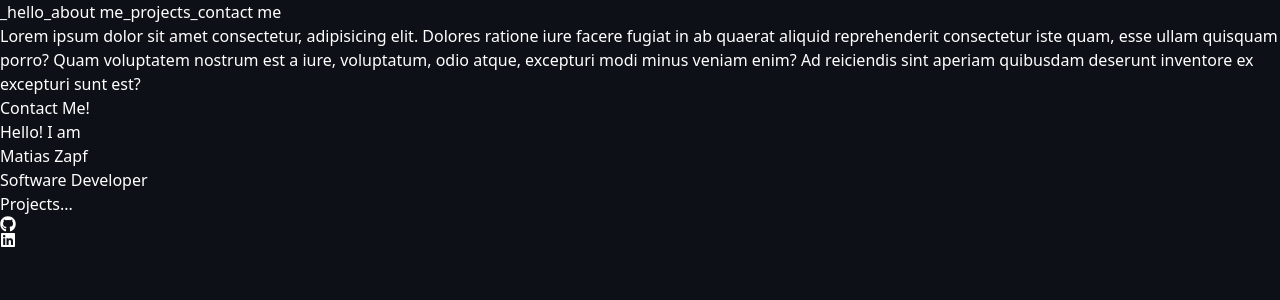
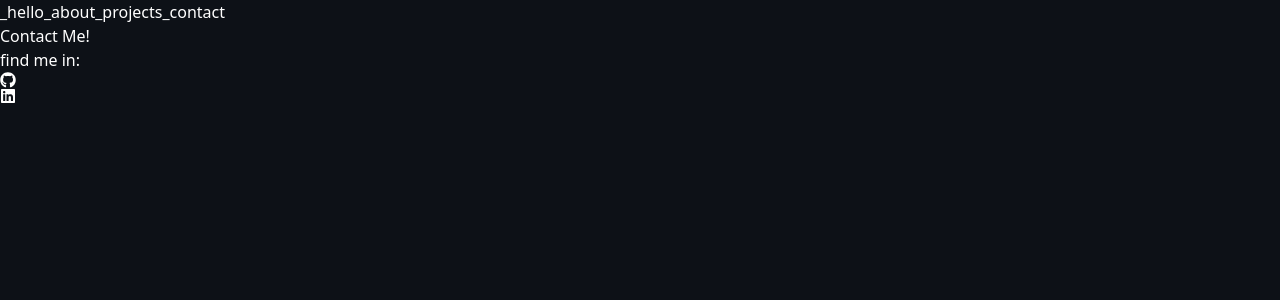
Before and after one commit to mzapf/portfolio, a React (Vite) app: page /contact in a window 1280 px wide. Shown: the top 300 px of the page. Built offline with nearby package versions, Linux system fonts and the light colour scheme.

Commit message:
improve navbar

```diff
--- a/src/App.jsx
+++ b/src/App.jsx
@@ -1,13 +1,38 @@
-import { Footer } from "./components/Footer"
-import { NavBar } from "./components/NavBar"
+import { RouterProvider, createBrowserRouter } from "react-router-dom"
+import { About } from "./components/About"
+import { Contact } from "./components/Contact"
+import { Hello } from "./components/Hello"
+import { Projects } from "./components/Projects"
 import { Pages } from "./components/Pages"
+
+const router = createBrowserRouter([
+    {
+        element: <Pages />,
+        children: [
+            {
+                path: "/",
+                element: <Hello />,
+            },
+            {
+                path: "/about",
+                element: <About />,
+            },
+            {
+                path: "/projects",
+                element: <Projects />,
+            },
+            {
+                path: "/contact",
+                element: <Contact />,
+            },
+        ],
+    },
+])
 
 function App() {
     return (
         <>
-            <NavBar />
-            <Pages />
-            <Footer />
+            <RouterProvider router={router} />
         </>
     )
 }
--- /dev/null
+++ b/src/components/About.jsx
@@ -0,0 +1,17 @@
+const About = () => {
+    return (
+        <>
+            <p>
+                Lorem, ipsum dolor sit amet consectetur adipisicing elit.
+                Provident eum inventore praesentium ratione ea, suscipit
+                corrupti laboriosam cum deserunt esse aperiam perspiciatis
+                quaerat odio? Odio voluptates, natus unde minus error
+                reiciendis. Consequatur nobis itaque ipsam dolores consectetur
+                voluptatem sequi temporibus, fugit quas sint totam doloremque
+                molestias quis odit incidunt magni?
+            </p>
+        </>
+    )
+}
+
+export { About }
--- a/src/components/AboutMe.jsx
+++ /dev/null
@@ -1,16 +0,0 @@
-const AboutMe = () => {
-    return (
-        <>
-            <p>
-                Lorem ipsum dolor sit amet consectetur, adipisicing elit.
-                Dolores ratione iure facere fugiat in ab quaerat aliquid
-                reprehenderit consectetur iste quam, esse ullam quisquam porro?
-                Quam voluptatem nostrum est a iure, voluptatum, odio atque,
-                excepturi modi minus veniam enim? Ad reiciendis sint aperiam
-                quibusdam deserunt inventore ex excepturi sunt est?
-            </p>
-        </>
-    )
-}
-
-export { AboutMe }
--- a/src/components/Footer.jsx
+++ b/src/components/Footer.jsx
@@ -13,7 +13,8 @@ const links = [
 
 const Footer = () => {
     return (
-        <footer className="flex">
+        <footer className="flex absolute bottom-0 gap-2 items-center">
+            <p>find me in:</p>
             {links.map((link, index) => (
                 <a
                     key={index}
--- a/src/components/NavBar.jsx
+++ b/src/components/NavBar.jsx
@@ -1,14 +1,47 @@
-const NavBar = () => {
+import React, { useMemo } from "react"
+import { Link, useLocation } from "react-router-dom"
+
+const sections = [
+    {
+        name: "hello",
+        path: "/",
+    },
+    {
+        name: "about",
+        path: "/about",
+    },
+    {
+        name: "projects",
+        path: "/projects",
+    },
+    {
+        name: "contact",
+        path: "/contact",
+    },
+]
+
+const NavBar = React.memo(() => {
+    const location = useLocation()
+    const getLinkClass = (path) => {
+        return `flex ${location.pathname === path ? "text-red-500" : ""}`
+    }
+    const renderLink = (section) => {
+        return (
+            <Link
+                key={section.name}
+                to={section.path}
+                className={getLinkClass(section.path)}
+            >
+                <button className="px-10 text-2xl">_{section.name}</button>
+            </Link>
+        )
+    }
+
     return (
-        <>
-            <header className="flex">
-                <button className="px-10">_hello</button>
-                <button className="px-10">_about me</button>
-                <button className="px-10">_projects</button>
-                <button className="px-10">_contact me</button>
-            </header>
-        </>
+        <header>
+            <nav className="flex">{sections.map(renderLink)}</nav>
+        </header>
     )
-}
+})
 
 export { NavBar }
--- a/src/components/Pages.jsx
+++ b/src/components/Pages.jsx
@@ -1,15 +1,15 @@
-import { AboutMe } from "./AboutMe"
-import { Contact } from "./Contact"
-import { Hello } from "./Hello"
-import { Projects } from "./Projects"
+import { Outlet } from "react-router-dom"
+import { NavBar } from "./NavBar"
+import { Footer } from "./Footer"
 
 const Pages = () => {
     return (
         <>
-            <AboutMe />
-            <Contact />
-            <Hello />
-            <Projects />
+            <NavBar />
+            <main className="p-20">
+                <Outlet />
+            </main>
+            <Footer />
         </>
     )
 }
```
